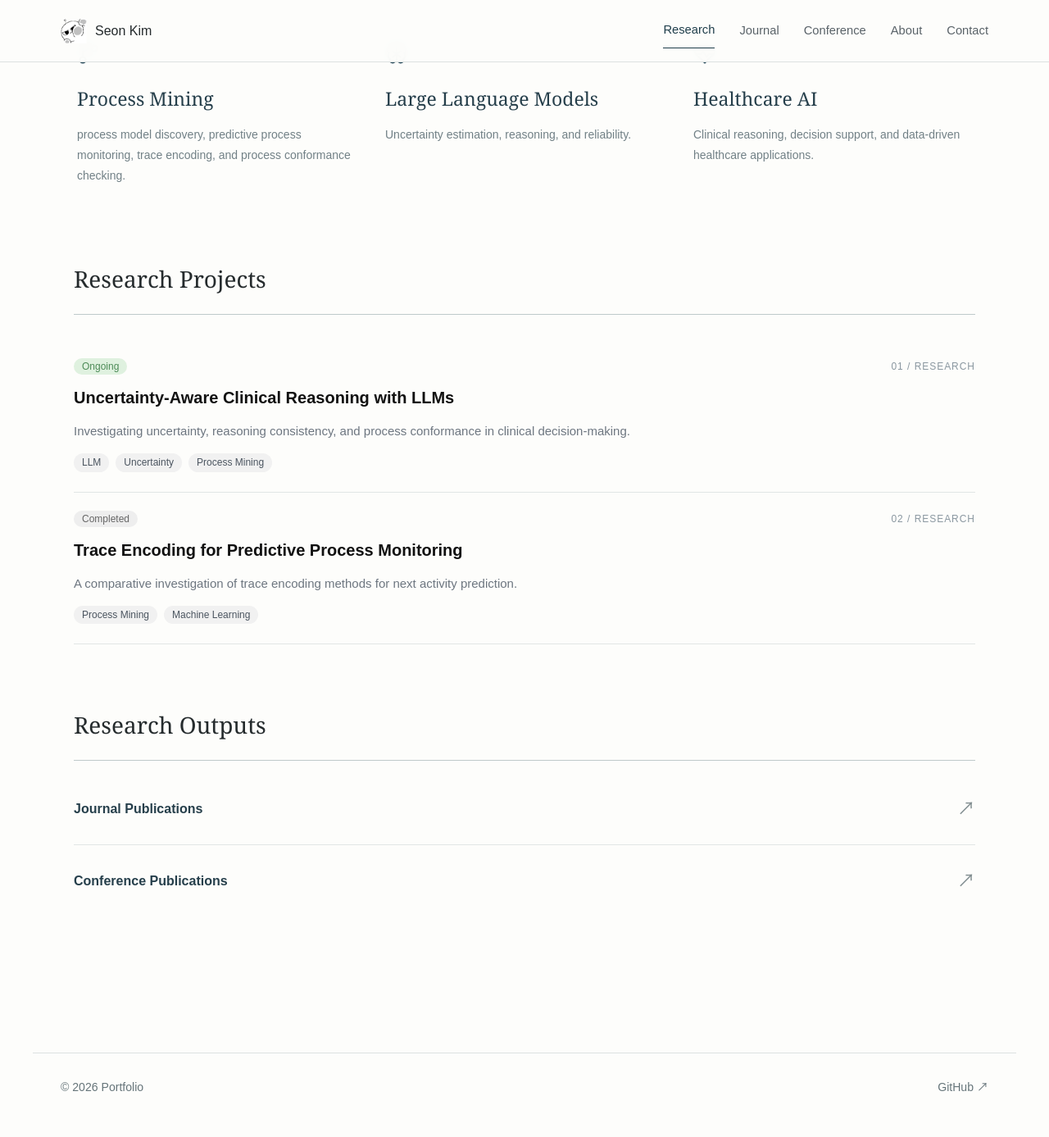
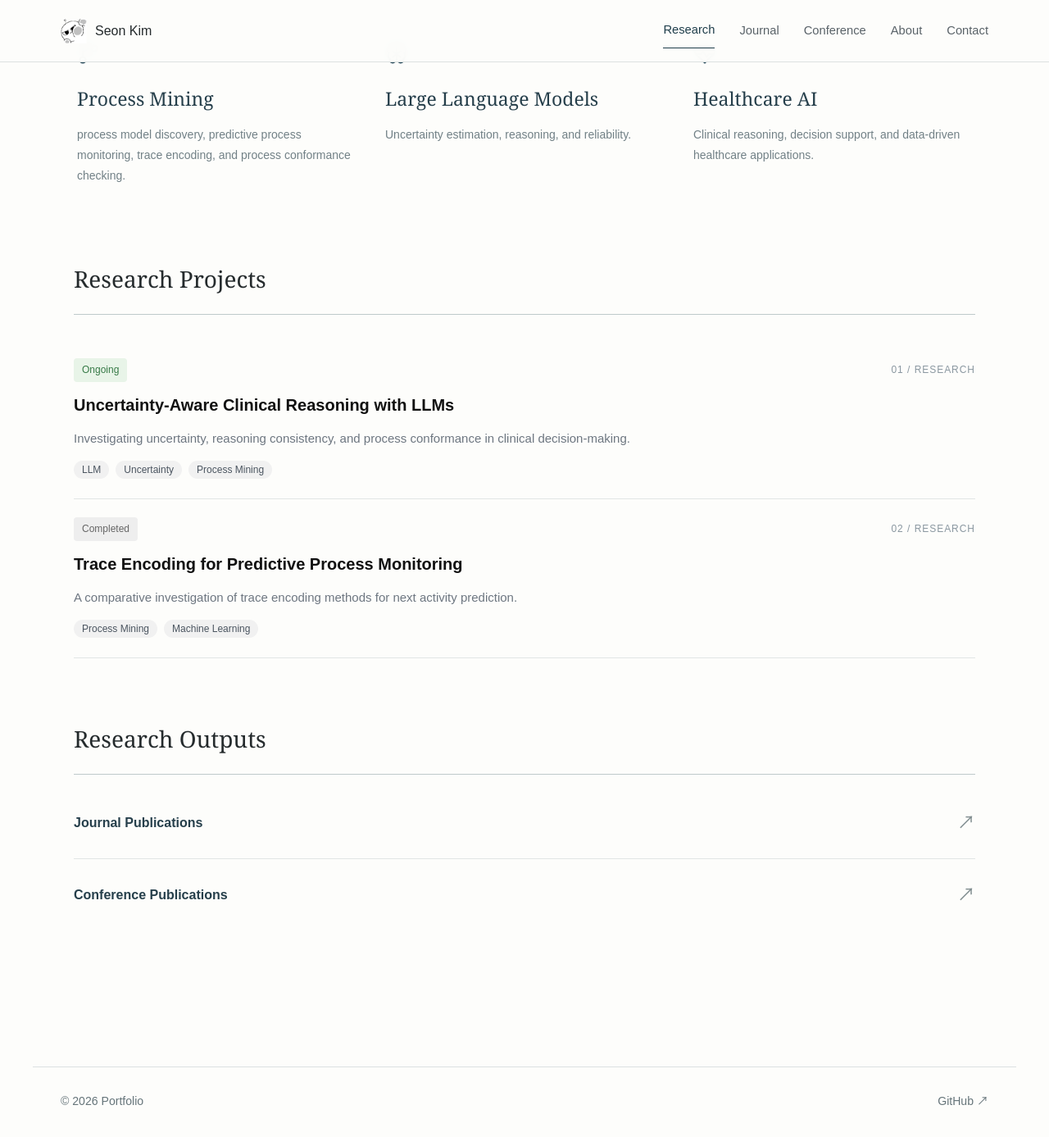
Before and after one commit to KSO012/KSO012.github.io, a Jekyll site: the page built from research.md, in a window 1280 px wide and 1400 px high, scrolled down 601 px. Shown: the top 1387 px of the window at 82% size. Built offline with Jekyll 4.4.1, drawn with Linux system fonts in a browser that asks for light colours.

Commit message:
Update style.css

```diff
--- a/assets/style.css
+++ b/assets/style.css
@@ -150,24 +150,29 @@
   white-space: nowrap;
 }
 
-.research-status {
-  display: inline-flex;
-  align-items: center;
-  padding: 4px 10px;
-  border-radius: 999px;
+.research-status,
+.research-tags span {
+  border-radius: 4px;
+  padding: 6px 10px;
   font-size: 12px;
-  line-height: 1;
-  font-weight: 500;
+  line-height: 1.4;
 }
 
+/* 진행 상태별 색상 */
 .research-status.ongoing {
-  background: #dff1df;
-  color: #4d8b57;
+  background: #e8f4e8;
+  color: #377a47;
 }
 
 .research-status.completed {
   background: #eeeeee;
   color: #666666;
+}
+
+/* 연구 키워드 */
+.research-tags span {
+  background: #eaf0f2;
+  color: #294b5b;
 }
 
 .research-project h3 {
```
